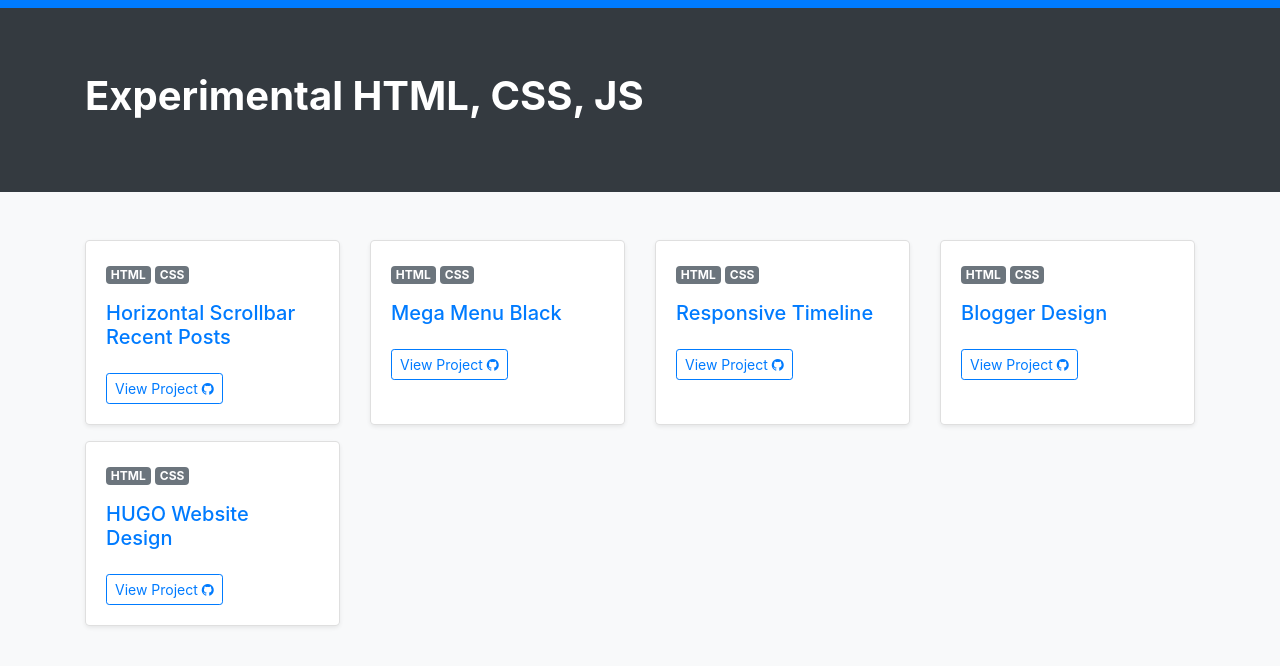
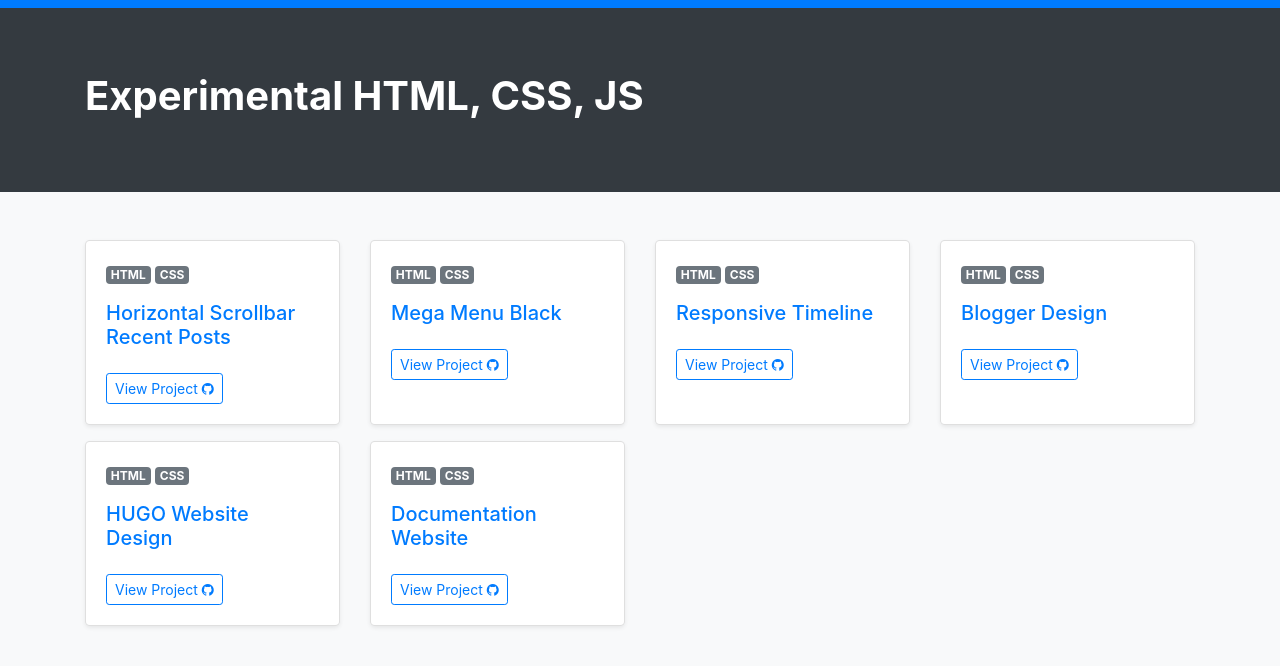
Before and after one commit to avionics18/experimentals, a plain HTML site: page index.html in a window 1280 px wide. Drawn offline with nearby package versions, Linux system fonts and the light colour scheme.

Commit message:
added documentation website

```diff
--- a/index.html
+++ b/index.html
@@ -83,6 +83,18 @@
           </div>
         </div>
       </div> <!-- col-md-3 -->
+      <div class="col-md-3 col-sm-6 mb-3">
+        <div class="card h-100 shadow-sm rounded-lg">
+          <div class="card-body">
+            <p>
+              <span class="badge badge-secondary">HTML</span>
+              <span class="badge badge-secondary">CSS</span>
+            </p>
+            <h5 class="mb-4"><a href="./Documentation Website/index.html" class="text-primary text-capitalize">Documentation Website</a></h5>
+            <a href="./Documentation Website/index.html" class="btn btn-outline-primary btn-sm">View Project <i class="fa fa-github"></i></a>
+          </div>
+        </div>
+      </div> <!-- col-md-3 -->
     </div> <!-- row -->
   </div>
 
```
Also changed, not shown: Documentation Website/experiment.html (+6 -0 lines), Documentation Website/index.html (+4 -3 lines), 1 other file.
